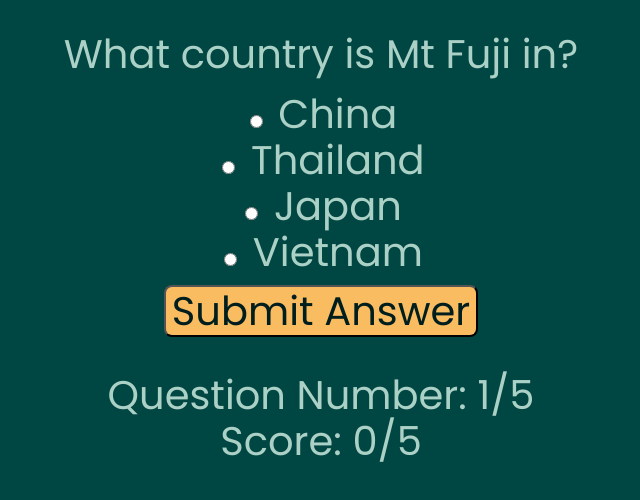
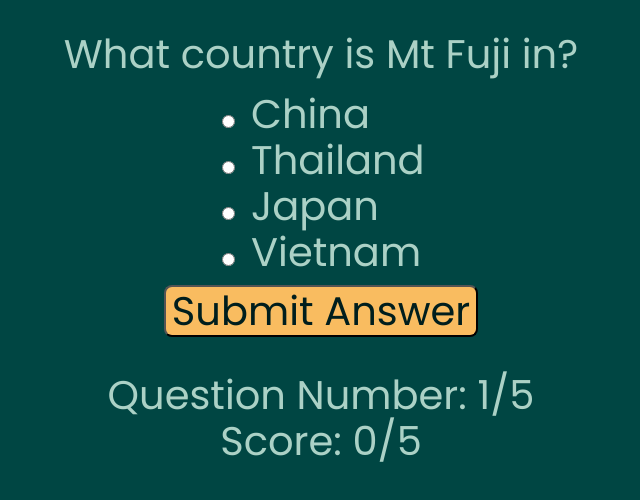
Before and after one commit to acheckler/quiz-app, a plain HTML site: page index.html in a window 1280 px wide. Both pictures are taken after a click on the button "Start Quiz". Shown: the part 154-654 px from the top of the page, without its empty margins (319-959 px from the left). Drawn offline with nearby package versions, Linux system fonts and the light colour scheme.

Commit message:
fixed the function that skipped the last question

```diff
--- a/app.css
+++ b/app.css
@@ -45,9 +45,23 @@ form, li {
   list-style: none;
 }
 
+
+
+.answer-options {
+  display:flex;
+  flex-direction: row;
+  justify-content: center;
+
+}
+
+.answer-option-buttons {
+  text-align: left;
+}
+
+
 input[type="radio"] {
   margin: 5px;
-  display: inline-block;
+
     --primary: hsl(250, 100%, 44%);
     --other: hsl(0, 0%, 14%);
 
@@ -56,7 +70,7 @@ input[type="radio"] {
 }
 
 
-.start-screen, #question-form, #score, #question-number {
+.start-screen, fieldset, #score, #question-number {
   text-align: center;
 
 }
@@ -68,17 +82,19 @@ fieldset {
 .correct {
   color: #f9bc60;
   font-size: 24px;
+  text-align: center;
 }
 
 .incorrect {
   color: #e16162;
   font-size: 24px;
+  text-align: center;
 }
 
 .main {
   display: flex;
   flex-direction: column;
-  text-align: center;
+  /*text-align: center;*/
 
 
 }
--- a/app.js
+++ b/app.js
@@ -85,17 +85,18 @@ function handleStartClick() {
 
 function generateAnswers() {
   const answersArray = STORE.questions[STORE.currentQuestion].answers;
-  let answersHTML = ``;
+  let answersHTML = `<div class = "container">`;
   let i = 0;
   answersArray.forEach(answer => {
     answersHTML += `
-    <div id = "answer-options">
+    <div class = "answer-option-buttons">
         <input type ="radio" name ="options" id ="options{i+1}" value ="${answer}" required>
         <label for = "options${i + 1}"> ${answer} </label>
       </div>
     `
     i++;
   });
+  answersHTML += `</div>`
   return answersHTML;
 }
 
@@ -106,7 +107,7 @@ function generateAnswers() {
     <form id = "question-form">
       <fieldset>
         <legend> ${currentQuestion} </legend>
-      <div id = "answer-options">
+      <div class = "answer-options">
         ${generateAnswers()}
       </div>
         <button type = "submit" id = "submit-btn">Submit Answer</button>
@@ -138,10 +139,10 @@ function generateAnswers() {
 
       if(selectedAnswer === STORE.questions[STORE.currentQuestion].correctAnswer) {
         STORE.score += 1;
-        $('#answer-options').append(correctHTML);
+        $('#question-form').append(correctHTML);
       }
       else {
-        $('#answer-options').append(incorrectHTML);
+        $('#question-form').append(incorrectHTML);
       }
       STORE.currentQuestion ++
       $('#submit-btn').hide()
@@ -157,7 +158,7 @@ function generateAnswers() {
   function nextQuestionButton() {
     $('main').on('click', '#next-q-btn', function(event) {
       event.preventDefault();
-      if(STORE.currentQuestion === STORE.questions.length - 1) {
+      if(STORE.currentQuestion === STORE.questions.length) {
         $('main').html(resultsPage);
       } else {
       $('main').html(generateCurrentQuestionHTML);
```
Also changed, not shown: 1 other file.
